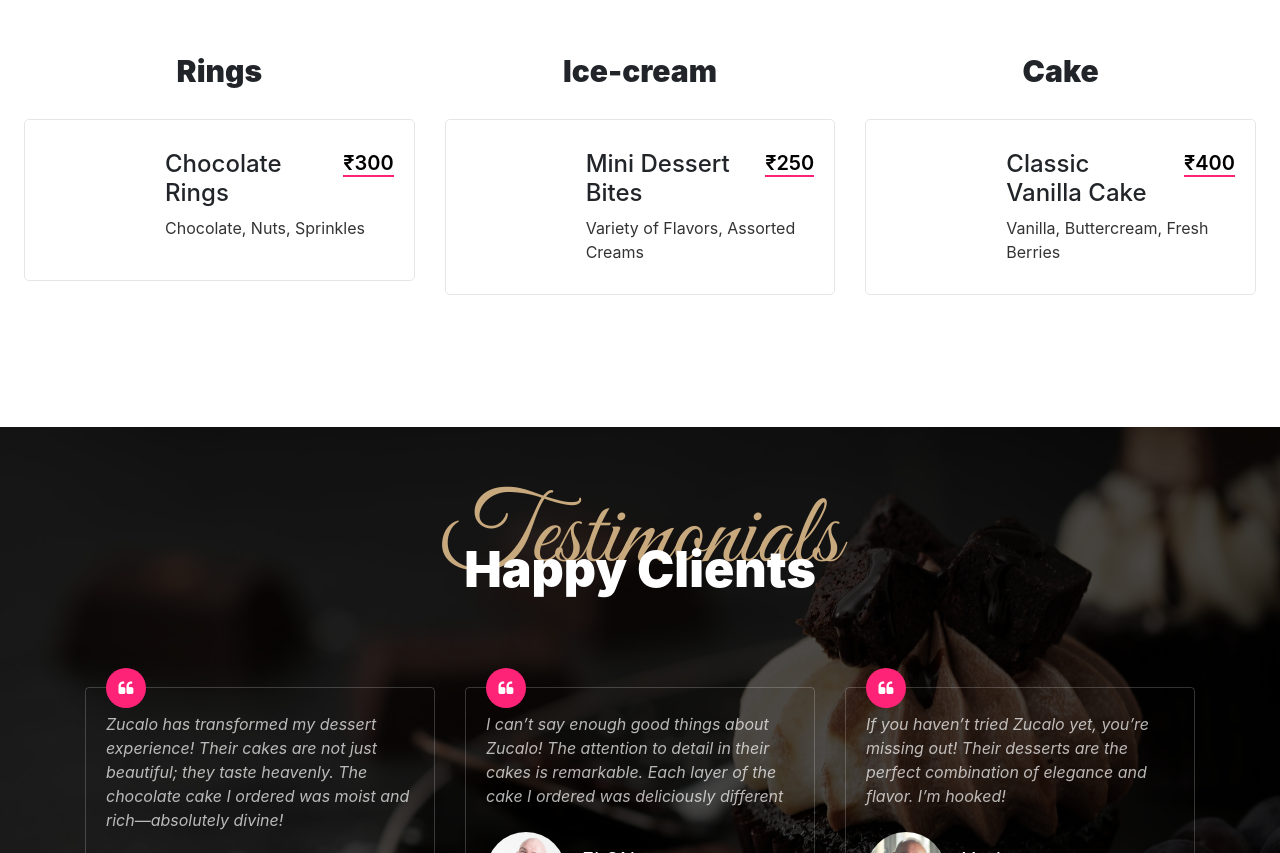
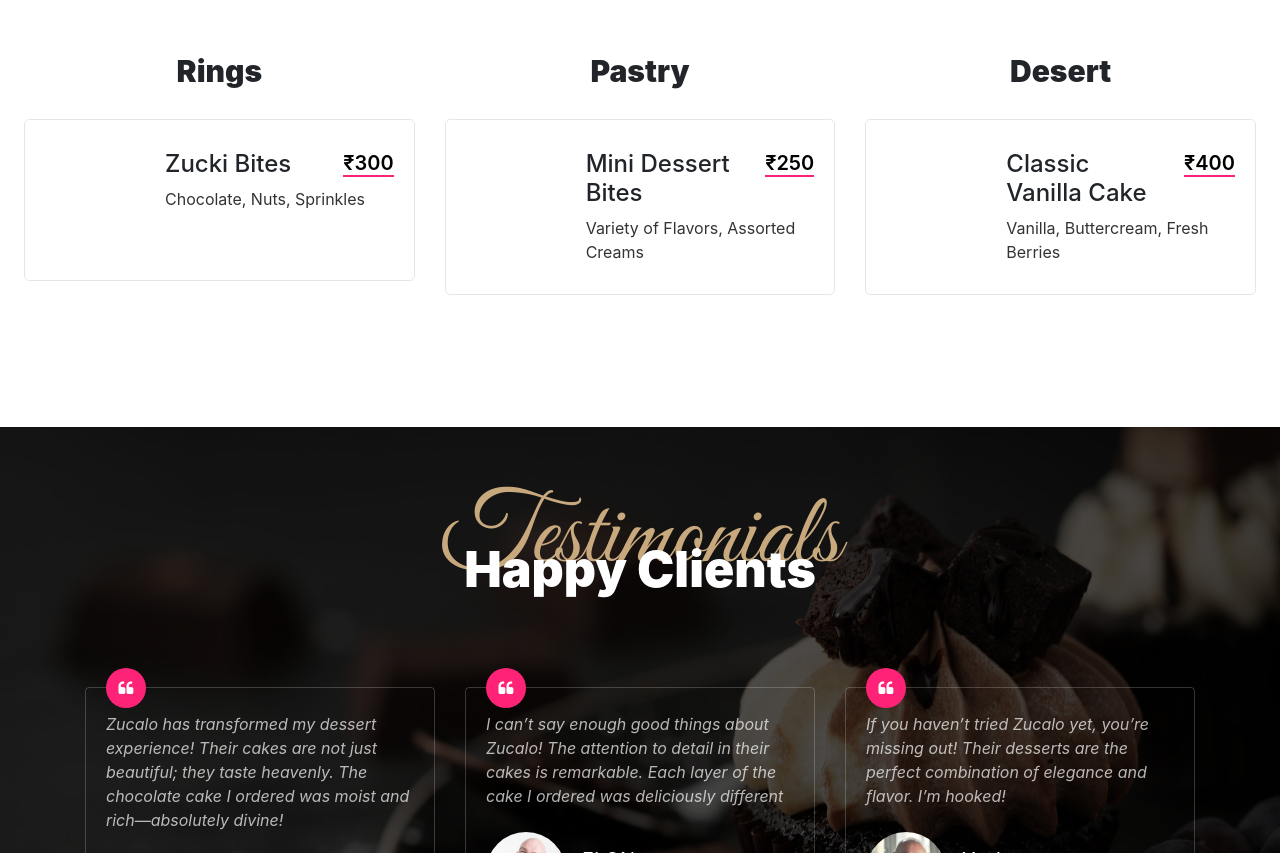
Before and after one commit to Kookyviper/CakeShop, a plain HTML site: page index.html in a window 1280 px wide. Shown: the part 2891-3744 px from the top of the page. Drawn offline with nearby package versions, Linux system fonts and the light colour scheme.

Commit message:
changes added

```diff
--- a/index.html
+++ b/index.html
@@ -355,7 +355,7 @@
                         <div class="text">
                             <div class="d-flex">
                                 <div class="one-half">
-                                    <h3>Chocolate Rings</h3>
+                                    <h3>Zucki Bites</h3>
                                 </div>
                                 <div class="one-forth">
                                     <span class="price">₹300</span>
@@ -368,7 +368,7 @@
 
                 <div class="col-md-6 col-lg-4 menu-wrap">
                     <div class="heading-menu text-center ftco-animate">
-                        <h3>Ice-cream</h3>
+                        <h3>Pastry</h3>
                     </div>
                     <div class="menus d-flex ftco-animate">
                         <div class="menu-img img" style="background-image: url(images/bites.jpg);"></div>
@@ -388,7 +388,7 @@
 
                 <div class="col-md-6 col-lg-4 menu-wrap">
                     <div class="heading-menu text-center ftco-animate">
-                        <h3>Cake</h3>
+                        <h3>Desert</h3>
                     </div>
                     <div class="menus d-flex ftco-animate">
                         <div class="menu-img img" style="background-image: url(images/cake.jpg);"></div>
```
